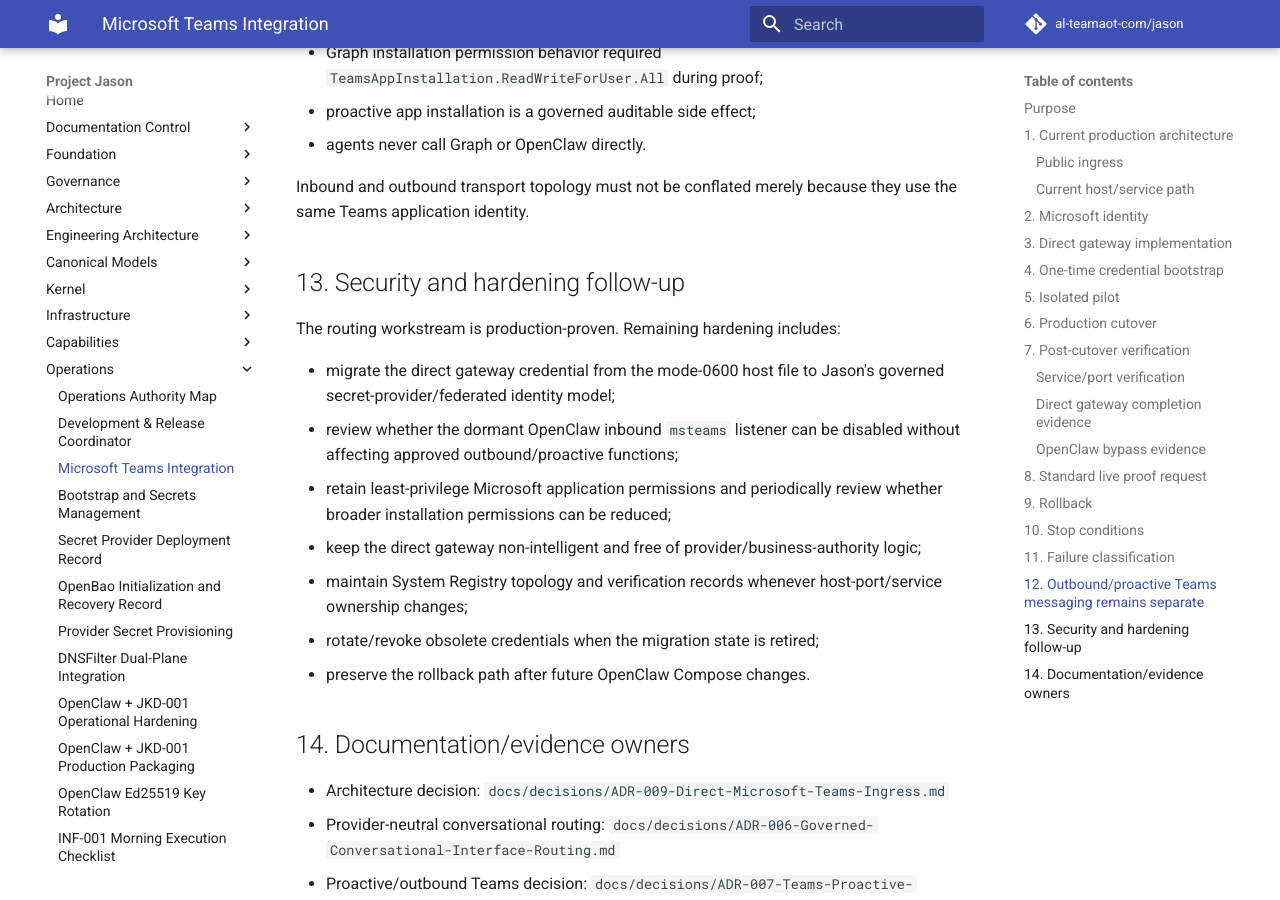
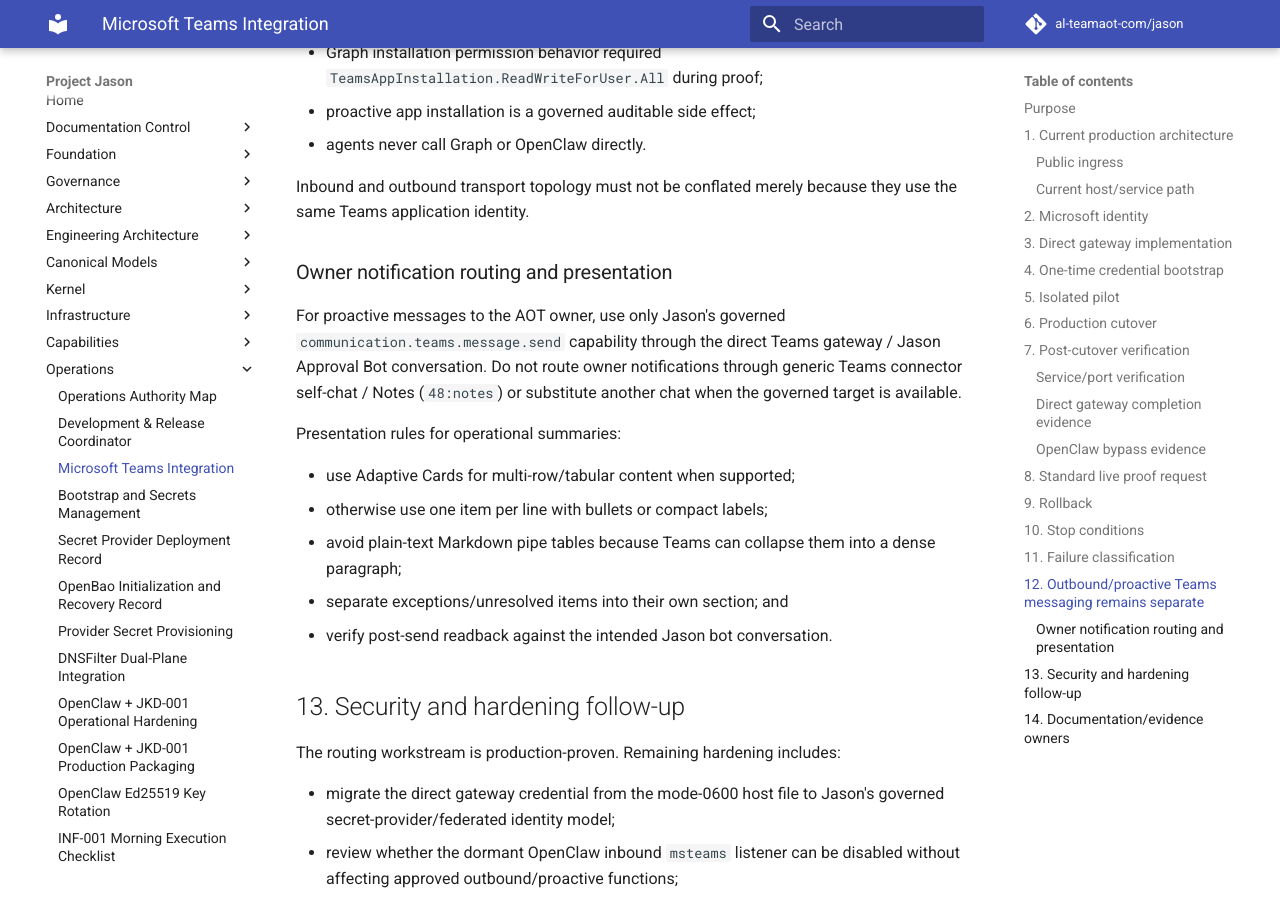
Before and after one commit to al-teamaot-com/jason, an MkDocs documentation site: the page built from docs/operations/Runbook-Teams-Integration.md, in a window 1280 px wide and 900 px high, scrolled down 9056 px. Built offline with MkDocs 1.6.1 and Material for MkDocs 9.7.7, drawn with Linux system fonts in a browser that asks for light colours; comment, search, counter and statistics services are not loaded.

Commit message:
Standardize owner Teams routing and formatting

```diff
--- a/docs/operations/Runbook-Teams-Integration.md
+++ b/docs/operations/Runbook-Teams-Integration.md
@@ -338,6 +338,18 @@
 
 Inbound and outbound transport topology must not be conflated merely because they use the same Teams application identity.
 
+### Owner notification routing and presentation
+
+For proactive messages to the AOT owner, use only Jason's governed `communication.teams.message.send` capability through the direct Teams gateway / Jason Approval Bot conversation. Do not route owner notifications through generic Teams connector self-chat / Notes (`48:notes`) or substitute another chat when the governed target is available.
+
+Presentation rules for operational summaries:
+
+- use Adaptive Cards for multi-row/tabular content when supported;
+- otherwise use one item per line with bullets or compact labels;
+- avoid plain-text Markdown pipe tables because Teams can collapse them into a dense paragraph;
+- separate exceptions/unresolved items into their own section; and
+- verify post-send readback against the intended Jason bot conversation.
+
 ## 13. Security and hardening follow-up
 
 The routing workstream is production-proven. Remaining hardening includes:
```
Also changed, not shown: SUPPORT.md (+1 -0 lines), docs/components/Teams-User-Bootstrap-and-Messaging-Capability.md (+8 -0 lines).
